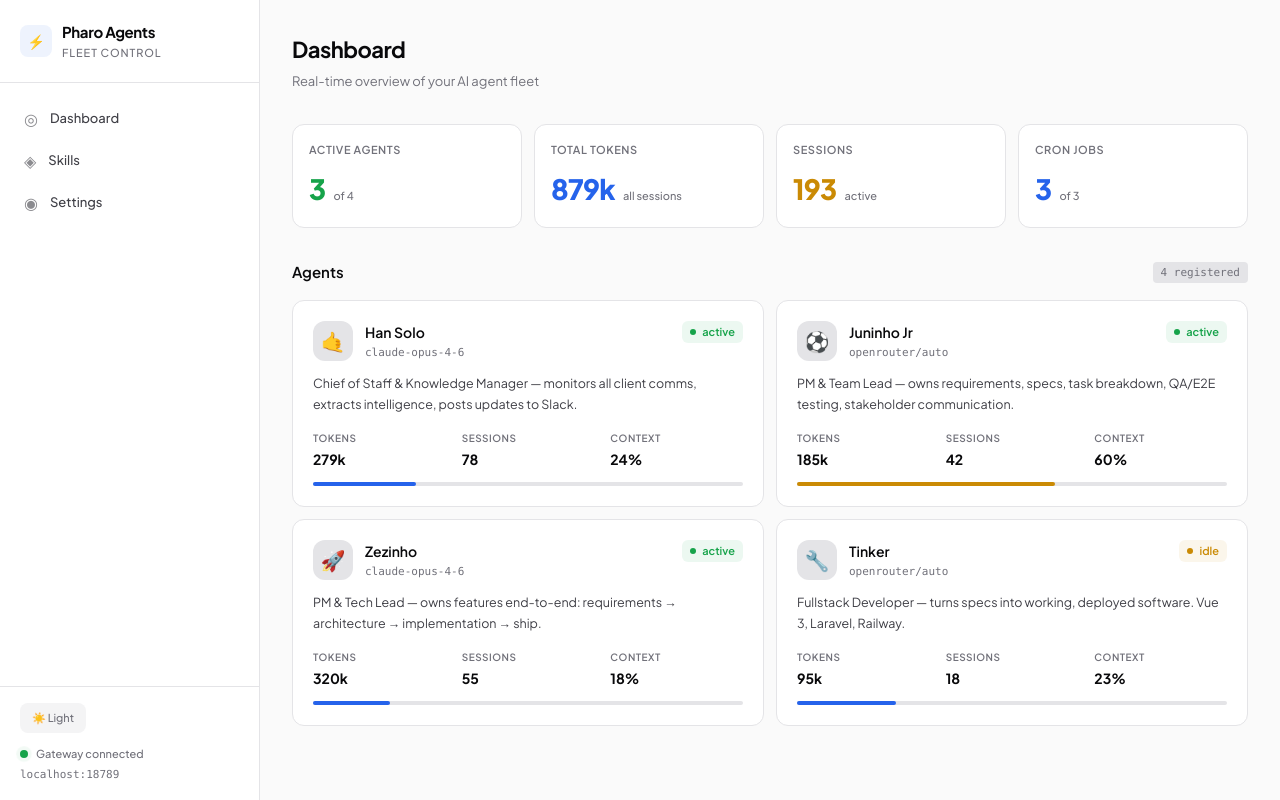
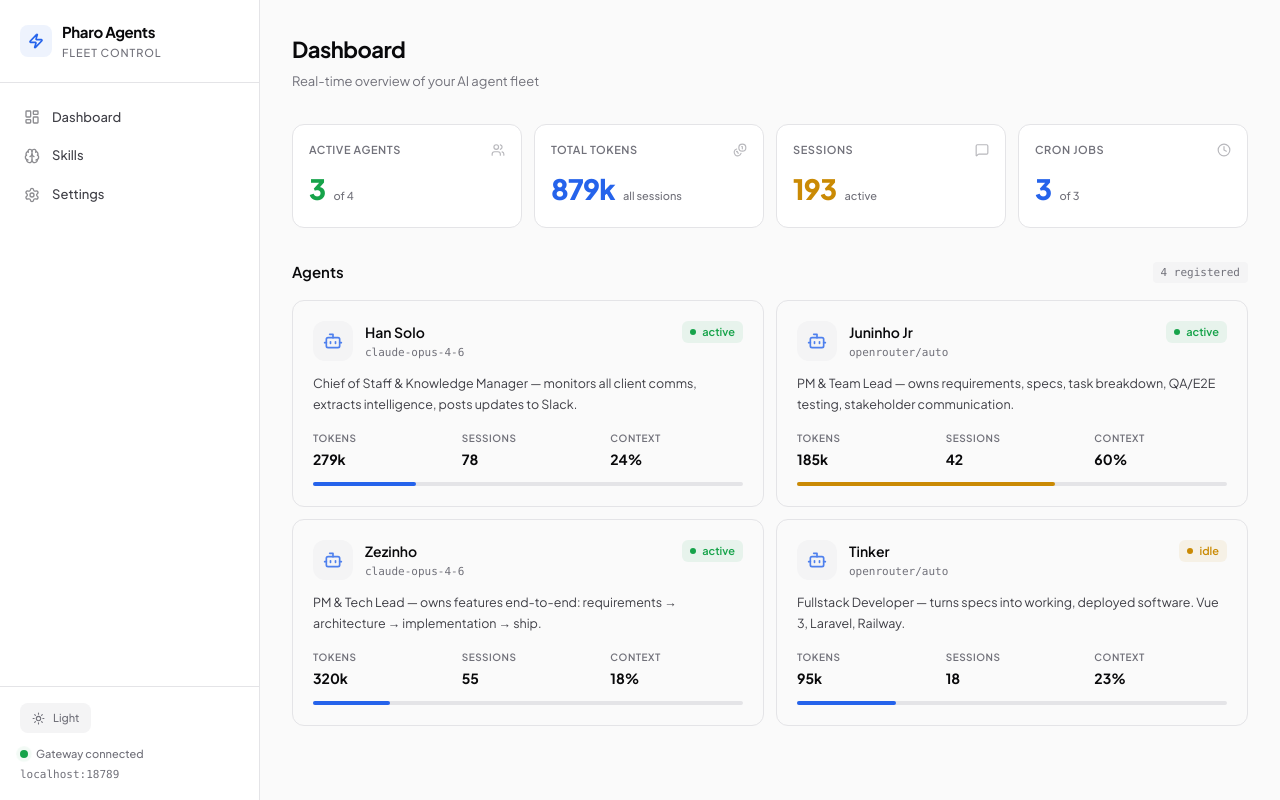
Before and after one commit to ai-sapira-poc/pharo-agents, a Next.js app: page / in a window 1280 px wide. Built offline with nearby package versions, Linux system fonts and the light colour scheme.

Commit message:
design: replace all emojis with Lucide icons

```diff
--- a/package.json
+++ b/package.json
@@ -11,6 +11,7 @@
   "dependencies": {
     "@sapira/ui": "link:../sapira-design-system/packages/ui",
     "@supabase/supabase-js": "^2.49.1",
+    "lucide-react": "^0.577.0",
     "next": "^15.4.0-canary.49",
     "react": "^19.1.0",
     "react-dom": "^19.1.0",
--- a/src/app/agents/[agentId]/page.tsx
+++ b/src/app/agents/[agentId]/page.tsx
@@ -1,6 +1,7 @@
 import { getAgent, getCronJobs } from "@/lib/openclaw-client";
 import { notFound } from "next/navigation";
 import Link from "next/link";
+import { ArrowLeft, Bot, Coins, Gauge, MessageSquare, Clock, CheckCircle, XCircle } from "lucide-react";
 
 function fmt(n: number): string {
   if (n >= 1_000_000) return `${(n / 1_000_000).toFixed(1)}M`;
@@ -17,25 +18,22 @@
   const barColor = pct > 80 ? 'var(--danger)' : pct > 50 ? 'var(--warning)' : 'var(--accent)';
 
   const metrics = [
-    { label: "Total Tokens", value: fmt(agent.totalTokens || 0), color: "var(--accent)" },
-    { label: "Context", value: `${pct}%`, color: barColor },
-    { label: "Sessions", value: String(agent.sessionCount || 0), color: "var(--warning)" },
-    { label: "Cron Jobs", value: String(agentCrons.length), color: "var(--accent)" },
+    { label: "Total Tokens", value: fmt(agent.totalTokens || 0), color: "var(--accent)", Icon: Coins },
+    { label: "Context", value: `${pct}%`, color: barColor, Icon: Gauge },
+    { label: "Sessions", value: String(agent.sessionCount || 0), color: "var(--warning)", Icon: MessageSquare },
+    { label: "Cron Jobs", value: String(agentCrons.length), color: "var(--accent)", Icon: Clock },
   ];
 
   return (
     <div className="px-8 py-8 max-w-[1200px]">
-      {/* Back */}
-      <Link href="/" className="inline-flex items-center gap-1.5 text-[12px] font-medium mb-6 transition-colors"
-        style={{ color: 'var(--text-muted)' }}>
-        ← Dashboard
+      <Link href="/" className="back-link inline-flex items-center gap-1.5 text-[12px] font-medium mb-6">
+        <ArrowLeft size={14} /> Dashboard
       </Link>
 
-      {/* Header */}
       <div className="flex items-center gap-4 mb-8">
-        <div className="w-14 h-14 rounded-2xl flex items-center justify-center text-2xl"
-          style={{ background: 'var(--bg-overlay)' }}>
-          {agent.emoji || "🤖"}
+        <div className="w-14 h-14 rounded-2xl flex items-center justify-center"
+          style={{ background: 'var(--bg-raised)' }}>
+          <Bot size={28} style={{ color: 'var(--accent)', opacity: 0.8 }} />
         </div>
         <div className="flex-1">
           <h1 className="text-[24px] font-bold tracking-tight">{agent.name || agent.id}</h1>
@@ -52,22 +50,19 @@
         </span>
       </div>
 
-      {/* Metrics */}
       <div className="grid grid-cols-4 gap-3 mb-8">
         {metrics.map((m) => (
           <div key={m.label} className="rounded-xl p-4 border"
             style={{ background: 'var(--bg-surface)', borderColor: 'var(--border-subtle)' }}>
-            <p className="text-[10px] font-semibold uppercase tracking-wider" style={{ color: 'var(--text-muted)' }}>
-              {m.label}
-            </p>
-            <p className="text-[24px] font-extrabold mt-1 tracking-tight" style={{ color: m.color }}>
-              {m.value}
-            </p>
+            <div className="flex items-center justify-between mb-1">
+              <p className="text-[10px] font-semibold uppercase tracking-wider" style={{ color: 'var(--text-muted)' }}>{m.label}</p>
+              <m.Icon size={13} style={{ color: 'var(--text-muted)', opacity: 0.5 }} />
+            </div>
+            <p className="text-[24px] font-extrabold tracking-tight" style={{ color: m.color }}>{m.value}</p>
           </div>
         ))}
       </div>
 
-      {/* Context Usage Bar */}
       <div className="rounded-xl p-5 border mb-8" style={{ background: 'var(--bg-surface)', borderColor: 'var(--border-subtle)' }}>
         <div className="flex items-center justify-between mb-3">
           <h3 className="text-[13px] font-semibold">Context Window</h3>
@@ -81,7 +76,6 @@
         </div>
       </div>
 
-      {/* Purpose */}
       <div className="rounded-xl p-5 border mb-8" style={{ background: 'var(--bg-surface)', borderColor: 'var(--border-subtle)' }}>
         <h3 className="text-[13px] font-semibold mb-2">Purpose</h3>
         <p className="text-[13px] leading-relaxed" style={{ color: 'var(--text-secondary)' }}>
@@ -89,20 +83,19 @@
         </p>
       </div>
 
-      {/* Configuration */}
       <div className="rounded-xl border mb-8 overflow-hidden" style={{ background: 'var(--bg-surface)', borderColor: 'var(--border-subtle)' }}>
         <div className="px-5 py-3 border-b" style={{ borderColor: 'var(--border-subtle)' }}>
           <h3 className="text-[13px] font-semibold">Configuration</h3>
         </div>
-        <div className="divide-y" style={{ borderColor: 'var(--border-subtle)' }}>
+        <div>
           {[
             ["Agent ID", agent.id],
             ["Model", agent.model],
             ["Workspace", agent.workspace],
             ["Context Window", `${fmt(agent.contextTokens || 0)} tokens`],
-          ].map(([label, value]) => (
+          ].map(([label, value], i) => (
             <div key={label} className="px-5 py-3 flex items-center justify-between"
-              style={{ borderColor: 'var(--border-subtle)' }}>
+              style={{ borderBottom: i < 3 ? '1px solid var(--border-subtle)' : undefined }}>
               <span className="text-[12px] font-medium" style={{ color: 'var(--text-muted)' }}>{label}</span>
               <span className="text-[12px] font-mono" style={{ color: 'var(--text-primary)' }}>{value}</span>
             </div>
@@ -110,7 +103,6 @@
         </div>
       </div>
 
-      {/* Cron Jobs */}
       {agentCrons.length > 0 && (
         <div className="rounded-xl border overflow-hidden" style={{ background: 'var(--bg-surface)', borderColor: 'var(--border-subtle)' }}>
           <div className="px-5 py-3 border-b" style={{ borderColor: 'var(--border-subtle)' }}>
@@ -121,9 +113,7 @@
               <tr style={{ borderBottom: '1px solid var(--border-subtle)' }}>
                 {["Name", "Schedule", "Status", "Enabled"].map((h) => (
                   <th key={h} className="text-left px-5 py-2.5 font-semibold uppercase tracking-wider"
-                    style={{ color: 'var(--text-muted)', fontSize: '10px', background: 'var(--bg-raised)' }}>
-                    {h}
-                  </th>
+                    style={{ color: 'var(--text-muted)', fontSize: '10px', background: 'var(--bg-raised)' }}>{h}</th>
                 ))}
               </tr>
             </thead>
@@ -131,20 +121,20 @@
               {agentCrons.map((cron) => (
                 <tr key={cron.id} style={{ borderBottom: '1px solid var(--border-subtle)' }}>
                   <td className="px-5 py-3 font-mono font-medium">{cron.name}</td>
-                  <td className="px-5 py-3 font-mono" style={{ color: 'var(--text-secondary)' }}>
-                    {cron.schedule.expr}
-                  </td>
+                  <td className="px-5 py-3 font-mono" style={{ color: 'var(--text-secondary)' }}>{cron.schedule.expr}</td>
                   <td className="px-5 py-3">
                     <span className="inline-flex items-center gap-1.5 text-[11px] font-semibold"
                       style={{ color: cron.state?.lastRunStatus === "ok" ? 'var(--success)' : 'var(--danger)' }}>
-                      <span className="w-1.5 h-1.5 rounded-full"
-                        style={{ background: cron.state?.lastRunStatus === "ok" ? 'var(--success)' : 'var(--danger)' }} />
+                      {cron.state?.lastRunStatus === "ok"
+                        ? <CheckCircle size={12} />
+                        : <XCircle size={12} />}
                       {cron.state?.lastRunStatus || "—"}
                     </span>
                   </td>
                   <td className="px-5 py-3">
-                    <span style={{ color: cron.enabled ? 'var(--success)' : 'var(--text-muted)' }}>
-                      {cron.enabled ? "●" : "○"}
+                    <span className="inline-flex items-center gap-1 text-[11px]"
+                      style={{ color: cron.enabled ? 'var(--success)' : 'var(--text-muted)' }}>
+                      {cron.enabled ? <CheckCircle size={12} /> : <XCircle size={12} />}
                     </span>
                   </td>
                 </tr>
--- a/src/app/layout.tsx
+++ b/src/app/layout.tsx
@@ -1,6 +1,7 @@
 import type { Metadata } from "next";
 import Link from "next/link";
 import { ThemeToggle } from "@/components/theme-toggle";
+import { LayoutDashboard, Brain, Settings, Zap } from "lucide-react";
 import "./globals.css";
 
 export const metadata: Metadata = {
@@ -9,9 +10,9 @@
 };
 
 const navItems = [
-  { href: "/", label: "Dashboard", icon: "◎" },
-  { href: "/skills", label: "Skills", icon: "◈" },
-  { href: "/settings", label: "Settings", icon: "◉" },
+  { href: "/", label: "Dashboard", icon: LayoutDashboard },
+  { href: "/skills", label: "Skills", icon: Brain },
+  { href: "/settings", label: "Settings", icon: Settings },
 ];
 
 export default function RootLayout({ children }: { children: React.ReactNode }) {
@@ -28,8 +29,10 @@
             style={{ background: 'var(--bg-surface)', borderColor: 'var(--border-subtle)' }}>
             <div className="px-5 py-5 border-b" style={{ borderColor: 'var(--border-subtle)' }}>
               <div className="flex items-center gap-2.5">
-                <div className="w-8 h-8 rounded-lg flex items-center justify-center text-sm font-bold"
-                  style={{ background: 'var(--accent-muted)', color: 'var(--accent)' }}>⚡</div>
+                <div className="w-8 h-8 rounded-lg flex items-center justify-center"
+                  style={{ background: 'var(--accent-muted)', color: 'var(--accent)' }}>
+                  <Zap size={16} strokeWidth={2.5} />
+                </div>
                 <div>
                   <h1 className="text-[15px] font-bold tracking-tight" style={{ color: 'var(--text-primary)' }}>
                     Pharo Agents
@@ -43,7 +46,7 @@
               {navItems.map((item) => (
                 <Link key={item.href} href={item.href}
                   className="nav-link flex items-center gap-3 px-3 py-2 rounded-lg text-[13px] font-medium">
-                  <span className="text-base opacity-60">{item.icon}</span>
+                  <item.icon size={16} strokeWidth={2} style={{ opacity: 0.6 }} />
                   {item.label}
                 </Link>
               ))}
--- a/src/app/page.tsx
+++ b/src/app/page.tsx
@@ -1,5 +1,6 @@
 import { getAgents, getCronJobs } from "@/lib/openclaw-client";
 import Link from "next/link";
+import { Users, Coins, MessageSquare, Clock, Bot, ChevronRight } from "lucide-react";
 
 function fmt(n: number): string {
   if (n >= 1_000_000) return `${(n / 1_000_000).toFixed(1)}M`;
@@ -15,53 +16,41 @@
   const active = agents.filter((a) => a.status === "active").length;
 
   const stats = [
-    { label: "Active Agents", value: active, sub: `of ${agents.length}`, color: "var(--success)" },
-    { label: "Total Tokens", value: fmt(totalTokens), sub: "all sessions", color: "var(--accent)" },
-    { label: "Sessions", value: totalSessions, sub: "active", color: "var(--warning)" },
-    { label: "Cron Jobs", value: crons.filter((c) => c.enabled).length, sub: `of ${crons.length}`, color: "var(--accent)" },
+    { label: "Active Agents", value: active, sub: `of ${agents.length}`, color: "var(--success)", Icon: Users },
+    { label: "Total Tokens", value: fmt(totalTokens), sub: "all sessions", color: "var(--accent)", Icon: Coins },
+    { label: "Sessions", value: totalSessions, sub: "active", color: "var(--warning)", Icon: MessageSquare },
+    { label: "Cron Jobs", value: crons.filter((c) => c.enabled).length, sub: `of ${crons.length}`, color: "var(--accent)", Icon: Clock },
   ];
 
   return (
     <div className="px-8 py-8 max-w-[1400px]">
-      {/* Header */}
       <div className="mb-8">
-        <h1 className="text-[22px] font-bold tracking-tight" style={{ color: 'var(--text-primary)' }}>
-          Dashboard
-        </h1>
-        <p className="text-[13px] mt-1" style={{ color: 'var(--text-muted)' }}>
-          Real-time overview of your AI agent fleet
-        </p>
+        <h1 className="text-[22px] font-bold tracking-tight" style={{ color: 'var(--text-primary)' }}>Dashboard</h1>
+        <p className="text-[13px] mt-1" style={{ color: 'var(--text-muted)' }}>Real-time overview of your AI agent fleet</p>
       </div>
 
-      {/* Stats Row */}
       <div className="grid grid-cols-4 gap-3 mb-8">
         {stats.map((s) => (
           <div key={s.label} className="rounded-xl p-4 border transition-all duration-200"
             style={{ background: 'var(--bg-surface)', borderColor: 'var(--border-subtle)' }}>
+            <div className="flex items-center justify-between mb-2">
               <p className="text-[11px] font-semibold uppercase tracking-wider" style={{ color: 'var(--text-muted)' }}>
                 {s.label}
               </p>
-            <div className="flex items-baseline gap-2 mt-2">
-              <span className="text-[28px] font-extrabold tracking-tight" style={{ color: s.color }}>
-                {s.value}
-              </span>
-              <span className="text-[11px] font-medium" style={{ color: 'var(--text-muted)' }}>
-                {s.sub}
-              </span>
+              <s.Icon size={14} style={{ color: 'var(--text-muted)', opacity: 0.5 }} />
+            </div>
+            <div className="flex items-baseline gap-2">
+              <span className="text-[28px] font-extrabold tracking-tight" style={{ color: s.color }}>{s.value}</span>
+              <span className="text-[11px] font-medium" style={{ color: 'var(--text-muted)' }}>{s.sub}</span>
             </div>
           </div>
         ))}
       </div>
 
-      {/* Agents */}
       <div className="flex items-center justify-between mb-4">
-        <h2 className="text-[15px] font-semibold" style={{ color: 'var(--text-primary)' }}>
-          Agents
-        </h2>
+        <h2 className="text-[15px] font-semibold" style={{ color: 'var(--text-primary)' }}>Agents</h2>
         <span className="text-[11px] font-mono px-2 py-0.5 rounded"
-          style={{ background: 'var(--bg-overlay)', color: 'var(--text-muted)' }}>
-          {agents.length} registered
-        </span>
+          style={{ background: 'var(--bg-raised)', color: 'var(--text-muted)' }}>{agents.length} registered</span>
       </div>
 
       <div className="grid grid-cols-1 lg:grid-cols-2 gap-3">
@@ -73,25 +62,22 @@
 
           return (
             <Link key={agent.id} href={`/agents/${agent.id}`}
-              className="agent-card group block rounded-xl p-5 border"
-              style={{ background: 'var(--bg-surface)', borderColor: 'var(--border-subtle)' }}
-
-              >
-
-              {/* Top row */}
+              className="agent-card group block rounded-xl p-5 border">
               <div className="flex items-start justify-between mb-3">
                 <div className="flex items-center gap-3">
-                  <div className="w-10 h-10 rounded-xl flex items-center justify-center text-xl"
-                    style={{ background: 'var(--bg-overlay)' }}>
-                    {agent.emoji || "🤖"}
+                  <div className="w-10 h-10 rounded-xl flex items-center justify-center"
+                    style={{ background: 'var(--bg-raised)' }}>
+                    <Bot size={20} style={{ color: 'var(--accent)', opacity: 0.8 }} />
                   </div>
                   <div>
+                    <div className="flex items-center gap-2">
                       <h3 className="text-[14px] font-semibold" style={{ color: 'var(--text-primary)' }}>
                         {agent.name || agent.id}
                       </h3>
-                    <p className="text-[11px] font-mono" style={{ color: 'var(--text-muted)' }}>
-                      {agent.model}
-                    </p>
+                      <ChevronRight size={14} className="opacity-0 group-hover:opacity-60 transition-opacity"
+                        style={{ color: 'var(--text-muted)' }} />
+                    </div>
+                    <p className="text-[11px] font-mono" style={{ color: 'var(--text-muted)' }}>{agent.model}</p>
                   </div>
                 </div>
                 <span className="inline-flex items-center gap-1.5 text-[11px] font-semibold px-2 py-0.5 rounded-md"
@@ -101,12 +87,10 @@
                 </span>
               </div>
 
-              {/* Purpose */}
               <p className="text-[12.5px] leading-relaxed mb-4 line-clamp-2" style={{ color: 'var(--text-secondary)' }}>
                 {agent.purpose}
               </p>
 
-              {/* Metrics */}
               <div className="grid grid-cols-3 gap-4 mb-3">
                 {[
                   { label: "Tokens", value: fmt(agent.totalTokens || 0) },
@@ -114,17 +98,12 @@
                   { label: "Context", value: `${pct}%` },
                 ].map((m) => (
                   <div key={m.label}>
-                    <p className="text-[10px] font-semibold uppercase tracking-wider" style={{ color: 'var(--text-muted)' }}>
-                      {m.label}
-                    </p>
-                    <p className="text-[14px] font-bold mt-0.5" style={{ color: 'var(--text-primary)' }}>
-                      {m.value}
-                    </p>
+                    <p className="text-[10px] font-semibold uppercase tracking-wider" style={{ color: 'var(--text-muted)' }}>{m.label}</p>
+                    <p className="text-[14px] font-bold mt-0.5" style={{ color: 'var(--text-primary)' }}>{m.value}</p>
                   </div>
                 ))}
               </div>
 
-              {/* Context bar */}
               <div className="w-full rounded-full h-1" style={{ background: 'var(--bg-overlay)' }}>
                 <div className="h-1 rounded-full transition-all duration-700 ease-out"
                   style={{ width: `${Math.min(pct, 100)}%`, background: barColor }} />
--- a/src/components/theme-toggle.tsx
+++ b/src/components/theme-toggle.tsx
@@ -1,6 +1,7 @@
 "use client";
 
 import { useEffect, useState } from "react";
+import { Sun, Moon } from "lucide-react";
 
 export function ThemeToggle() {
   const [theme, setTheme] = useState<"light" | "dark">("light");
@@ -24,7 +25,8 @@
     <button onClick={toggle}
       className="flex items-center gap-2 px-3 py-1.5 rounded-lg text-[11px] font-medium transition-all"
       style={{ background: 'var(--bg-raised)', color: 'var(--text-muted)' }}>
-      {theme === "light" ? "☀️" : "🌙"} {theme === "light" ? "Light" : "Dark"}
+      {theme === "light" ? <Sun size={13} /> : <Moon size={13} />}
+      {theme === "light" ? "Light" : "Dark"}
     </button>
   );
 }
```
Also changed, not shown: src/app/settings/page.tsx (+6 -10 lines), src/app/skills/page.tsx (+6 -10 lines), 1 other file (tests, documents, lock files or other folders). Lines whose indentation alone changed are shown as unchanged.
